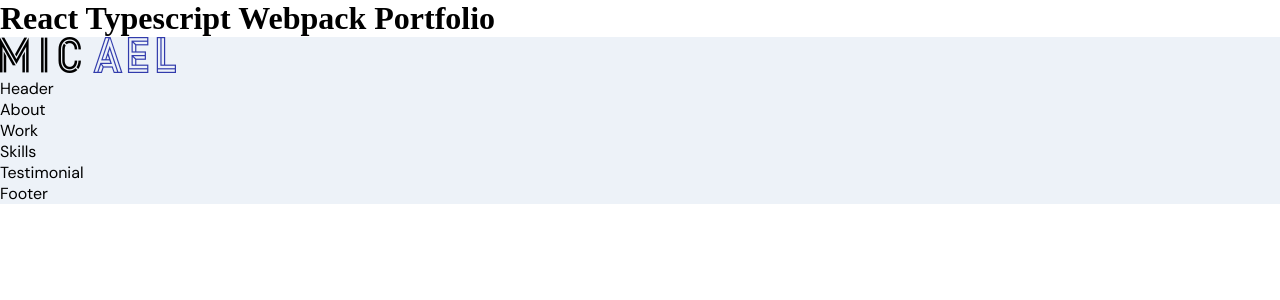
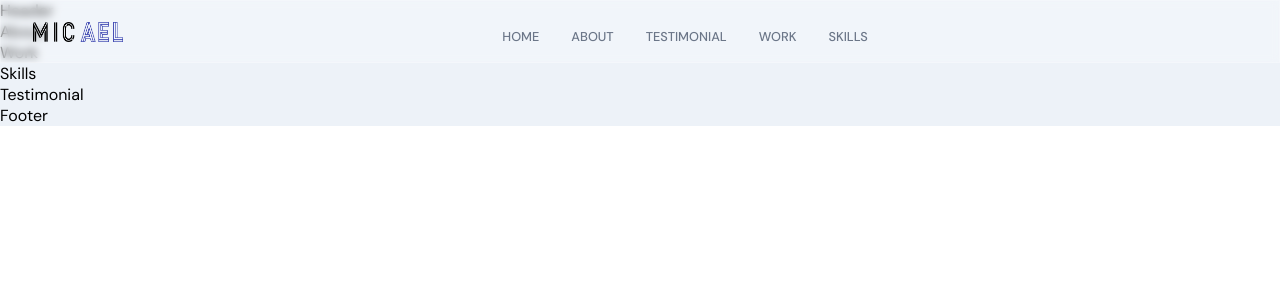
Before and after one commit to todor-grigorov/-portfolio_react, a React app in the folder frontend_react/: page / in a window 1280 px wide. Shown: the top 300 px of the page. Built offline with nearby package versions, Linux system fonts and the light colour scheme.

Commit message:
Add Navbar.

```diff
--- a/frontend_react/src/App.tsx
+++ b/frontend_react/src/App.tsx
@@ -4,8 +4,6 @@
 
 const App = () => {
   return (
-    <>
-      <h1>React Typescript Webpack Portfolio</h1>
     <div className="app">
       <Navbar />
       <Header />
@@ -15,7 +13,6 @@
       <Testimonial />
       <Footer />
     </div>
-    </>
   );
 };
 
--- a/frontend_react/src/components/Navbar/Navbar.scss
+++ b/frontend_react/src/components/Navbar/Navbar.scss
@@ -0,0 +1,170 @@
+.app__navbar {
+  width: 100%;
+
+  display: flex;
+  justify-content: space-between;
+  align-items: center;
+
+  padding: 1rem 2rem;
+  background: rgba(255, 255, 255, 0.25);
+  backdrop-filter: blur(4px);
+  -webkit-backdrop-filter: blur(4px);
+  border: 1px solid rgba(255, 255, 255, 0.18);
+  position: fixed;
+  z-index: 2;
+}
+
+.app__navbar-logo {
+  display: flex;
+  justify-content: flex-start;
+  align-items: center;
+
+  img {
+    width: 90px;
+    height: 20px;
+
+    @media screen and (min-width: 2000px) {
+      width: 180px;
+      height: 40px;
+    }
+  }
+}
+
+.app__navbar-links {
+  flex: 1;
+  display: flex;
+  justify-content: center;
+  align-items: center;
+
+  list-style: none;
+
+  li {
+    margin: 0 1rem;
+    cursor: pointer;
+
+    flex-direction: column;
+
+    div {
+      width: 5px;
+      height: 5px;
+      background: transparent;
+      border-radius: 50%;
+
+      margin-bottom: 5px;
+    }
+
+    a {
+      color: var(--gray-color);
+      text-decoration: none;
+      flex-direction: column;
+
+      text-transform: uppercase;
+      font-weight: 500;
+
+      transition: all 0.3s ease-in-out;
+
+      &:hover {
+        color: var(--secondary-color);
+      }
+    }
+
+    &:hover {
+      div {
+        background: var(--secondary-color);
+      }
+    }
+  }
+
+  @media screen and (max-width: 900px) {
+    display: none;
+  }
+}
+
+.app__navbar-menu {
+  width: 35px;
+  height: 35px;
+  border-radius: 50%;
+  position: relative;
+
+  display: flex;
+  justify-content: center;
+  align-items: center;
+  background: var(--secondary-color);
+
+  svg {
+    width: 70%;
+    height: 70%;
+    color: var(--white-color);
+  }
+
+  div {
+    position: fixed;
+    top: 0;
+    bottom: 0;
+    right: 0;
+    z-index: 5;
+
+    padding: 1rem;
+
+    width: 80%;
+    height: 100vh;
+
+    display: flex;
+    justify-content: flex-end;
+    align-items: flex-end;
+    flex-direction: column;
+
+    background: url('../../assets/bgWhite.png');
+    background-color: var(--white-color);
+    background-size: cover;
+    background-repeat: repeat;
+
+    box-shadow: 0 0 20px rgba(168, 168, 168, 0.15);
+
+    svg {
+      width: 35px;
+      height: 35px;
+      color: var(--secondary-color);
+      margin: 0.5rem 1rem;
+    }
+
+    ul {
+      list-style: none;
+      margin: 0;
+      padding: 0;
+      height: 100%;
+      width: 100%;
+
+      display: flex;
+      justify-content: flex-start;
+      align-items: flex-start;
+      flex-direction: column;
+
+      li {
+        margin: 1rem;
+
+        a {
+          color: var(--gray-color);
+          text-decoration: none;
+          font-size: 1rem;
+          text-transform: uppercase;
+          font-weight: 500;
+
+          transition: all 0.3s ease-in-out;
+
+          &:hover {
+            color: var(--secondary-color);
+          }
+        }
+      }
+    }
+
+    @media screen and (min-width: 900px) {
+      display: none;
+    }
+  }
+
+  @media screen and (min-width: 900px) {
+    display: none;
+  }
+}
--- a/frontend_react/src/components/Navbar/Navbar.tsx
+++ b/frontend_react/src/components/Navbar/Navbar.tsx
@@ -1,11 +1,47 @@
+import React, { useState } from 'react';
+import { HiMenuAlt4, HiX } from 'react-icons/hi';
+import { motion } from 'framer-motion';
+import { images } from '../../constants';
 import './Navbar.scss';
-import { images } from '../../constants';
 
 const Navbar = () => {
+  const [toggle, setToggle] = useState<boolean>(false);
   return (
-    <nav>
-      <div>
+    <nav className={'app__navbar'}>
+      <div className={'app__navbar-logo'}>
         <img src={images.logo} alt={'logo'} />
+      </div>
+      <ul className={'app__navbar-links'}>
+        {['home', 'about', 'testimonial', 'work', 'skills'].map((item) => (
+          <li key={`link-${item}`} className={'app__flex p-text'}>
+            <div />
+            <a href={`#${item}`}>{item}</a>
+          </li>
+        ))}
+      </ul>
+
+      <div className="app__navbar-menu">
+        <HiMenuAlt4 onClick={() => setToggle(true)} />
+
+        {toggle && (
+          <motion.div
+            whileInView={{ x: [300, 0] }}
+            transition={{ duration: 0.85, ease: 'easeOut' }}
+          >
+            <HiX onClick={() => setToggle(false)} />
+            <ul>
+              {['home', 'about', 'testimonial', 'work', 'skills'].map(
+                (item) => (
+                  <li key={item}>
+                    <a href={`#${item}`} onClick={() => setToggle(false)}>
+                      {item}
+                    </a>
+                  </li>
+                )
+              )}
+            </ul>
+          </motion.div>
+        )}
       </div>
     </nav>
   );
```
Lines whose indentation alone changed are shown as unchanged.
